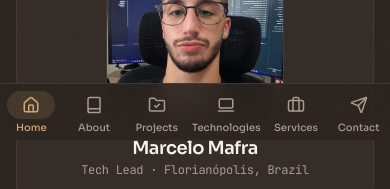
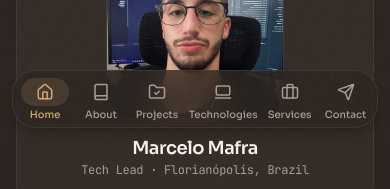
Before and after one commit to marcelomafradev/marcelomafradev, a Next.js app: page /en in a window 390 px wide. Shown: the part 704-893 px from the top of the page. Built offline with nearby package versions, Linux system fonts and the light colour scheme; no server answers.

Commit message:
feat: float the mobile bottom tabs as a rounded glass bar

```diff
--- a/src/components/organisms/navigation/bottom-tabs.tsx
+++ b/src/components/organisms/navigation/bottom-tabs.tsx
@@ -13,9 +13,9 @@ export const BottomTabs = () => {
   return (
     <nav
       aria-label={t('tabs-label')}
-      className="border-border/70 bg-background/90 fixed inset-x-0 bottom-0 z-50 border-t pb-[env(safe-area-inset-bottom)] backdrop-blur-md"
+      className="border-border/60 bg-background/70 fixed inset-x-3 bottom-[max(0.75rem,env(safe-area-inset-bottom))] z-50 mx-auto max-w-md rounded-3xl border shadow-lg shadow-black/20 backdrop-blur-xl backdrop-saturate-150"
     >
-      <ul className="flex h-14 items-stretch">
+      <ul className="flex h-14 items-stretch px-1">
         {BOTTOM_TAB_ITEMS.map(({ id, icon: Icon, href }) => {
           const active = pathname === href;
 
@@ -25,7 +25,7 @@ export const BottomTabs = () => {
                 href={href as HrefValue}
                 aria-current={active ? 'page' : undefined}
                 className={cn(
-                  'flex h-full flex-col items-center justify-center gap-1 px-1 transition-colors',
+                  'flex h-full flex-col items-center justify-center gap-1 rounded-2xl px-1 transition-colors',
                   active
                     ? 'text-primary'
                     : 'text-muted-foreground hover:text-foreground',
```
Also changed, not shown: 1 other file (tests, documents, lock files or other folders).
